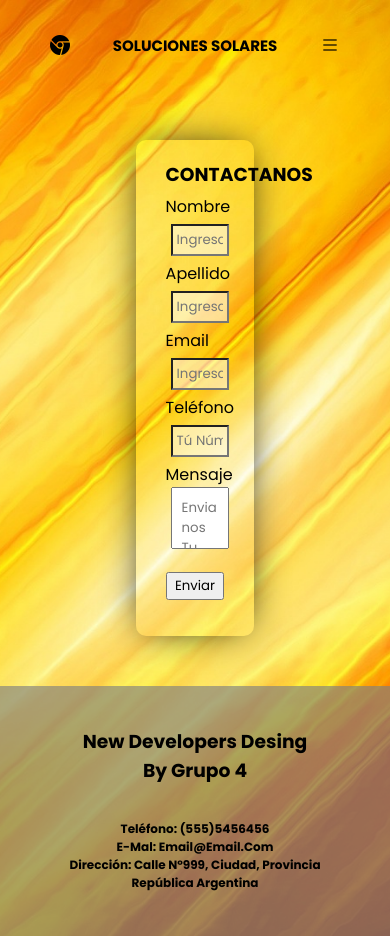
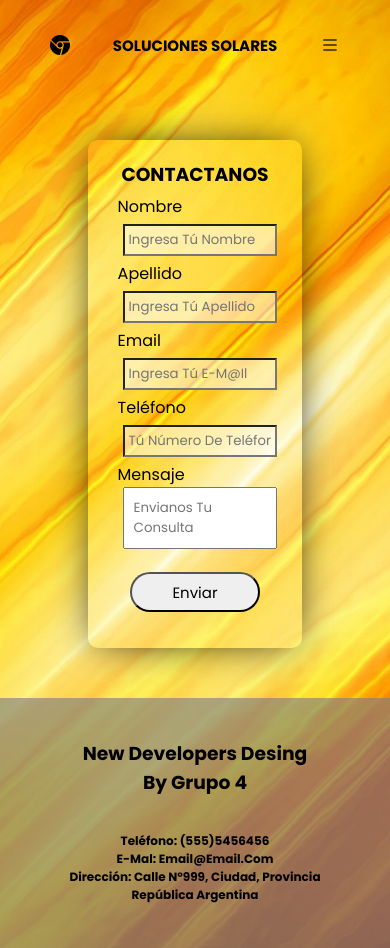
Before and after one commit to ClaudioDevHaro/Grupo4-cod-188, a plain HTML site: page contacto.html in a window 390 px wide. Drawn offline with nearby package versions, Linux system fonts and the light colour scheme.

Commit message:
responsive

```diff
--- a/css/style2.css
+++ b/css/style2.css
@@ -60,7 +60,7 @@ main{
 }
 
 .contgral{
-    align-items: center;
+
     display: grid;
     grid-gap:30px;
     grid-auto-rows: 600px;
@@ -179,7 +179,10 @@ div.menu.container{
         align-items: center;
         padding: 0 30px;
     }
-
+    main{
+        margin-left: 3rem ;
+        margin-right: 3rem;
+    }
 
 }
 form{
@@ -224,9 +227,12 @@ textarea{
 
 }
 button{
-    width: 60px;
+    width: 130px;
+    height: 40px;
     padding: 2px;
     float: right;
+    border-radius: 30px;
+    font-size: 15px;
 
 
 }
@@ -287,7 +293,10 @@ div.footer-texto{
     .foot{
         font-size: 12px;
     }
-
+    main{
+        margin-left: 2rem ;
+        margin-right: 2rem;
+    }
     }
 
 @media(max-width:400px){
@@ -320,5 +329,8 @@ p{
     display: flex;
     flex-direction: column;
 }
-
+main{
+    margin-left: 1rem ;
+    margin-right: 1rem;
 }
+}
```
